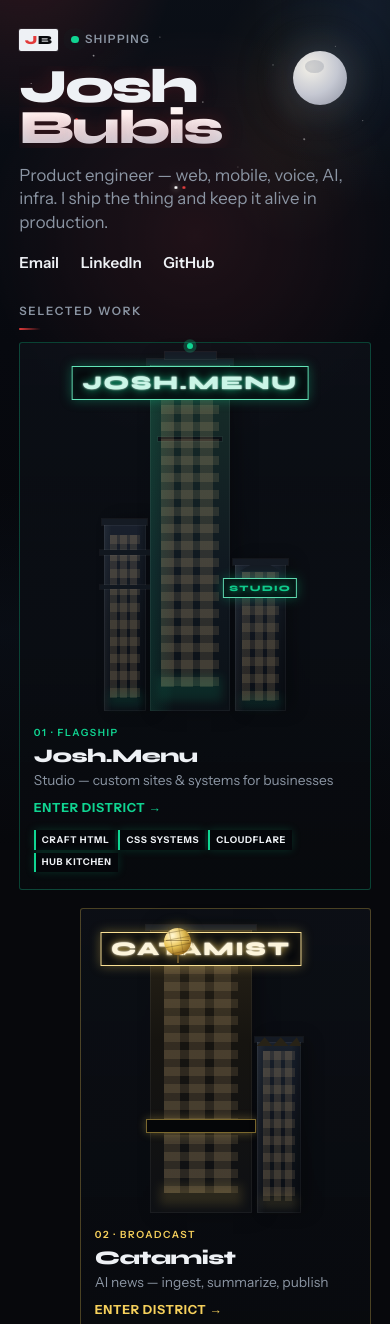
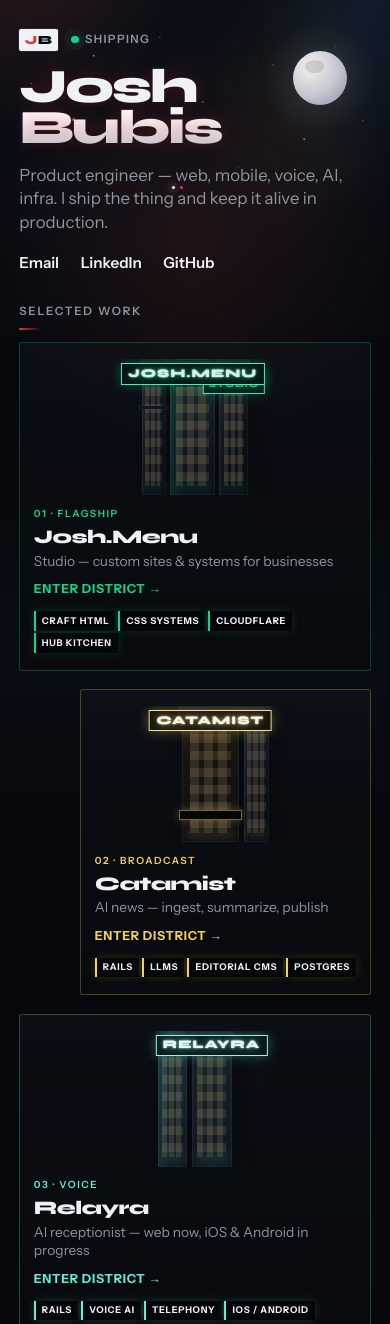
Before and after one commit to JoshBubis/joshbubis.com, a website: page index.html in a window 390 px wide. Shown: the top 1324 px of the page. Drawn offline with Linux system fonts and the light colour scheme.

Commit message:
Compact mobile city cards — shrink buildings to thumbnail vignettes
Buildings were rendering at full desktop height on mobile, making each
card a giant stacked tower. Now the cluster is capped at 8.5rem with
proportionally scaled buildings, signs, and ornaments.

```diff
--- a/index.html
+++ b/index.html
@@ -23,7 +23,7 @@
     <link rel="icon" href="/favicon.svg?v=jb4" type="image/svg+xml">
 
     <link rel="stylesheet" href="fonts.css">
-    <link rel="stylesheet" href="resume.css?v=c6">
+    <link rel="stylesheet" href="resume.css?v=c7">
 </head>
 
 <body>
@@ -313,7 +313,7 @@
         </footer>
     </div>
 
-    <script src="resume.js?v=c6" defer></script>
+    <script src="resume.js?v=c7" defer></script>
 </body>
 
 </html>
--- a/resume.css
+++ b/resume.css
@@ -1408,9 +1408,28 @@
 
     .cluster {
         order: -1;
-        min-height: 13.5rem;
-        margin-bottom: 0.85rem;
-    }
+        min-height: 0;
+        height: 8.5rem;
+        margin-bottom: 0.65rem;
+        overflow: hidden;
+    }
+
+    .bldg {
+        --h: auto !important;
+        height: 100%;
+    }
+
+    .bldg--glass   { --w: 2.8rem !important; }
+    .bldg--step    { --w: 1.5rem !important; }
+    .bldg--annex   { --w: 1.8rem !important; }
+    .bldg--deco    { --w: 3.6rem !important; }
+    .bldg--press   { --w: 1.6rem !important; }
+    .bldg--spire   { --w: 1.8rem !important; }
+    .bldg--comms   { --w: 2.5rem !important; }
+    .bldg--stack   { --w: 1.6rem !important; }
+    .bldg--stack-mid { --w: 2.2rem !important; }
+    .bldg--brutal  { --w: 3rem !important; }
+    .bldg--bunker  { --w: 1.4rem !important; height: 3.2rem !important; }
 
     .dossier {
         position: relative;
@@ -1444,25 +1463,122 @@
     }
 
     .sign--roof {
-        top: 0.4rem;
-    }
-
-    .antenna,
+        top: 0.25rem;
+        padding: 0.22rem 0.4rem 0.26rem;
+    }
+
+    .sign__text {
+        font-size: 0.72rem;
+    }
+
+    .sign--blade {
+        font-size: 0.42rem;
+    }
+
+    .sign--vert {
+        padding: 0.3rem 0.16rem;
+    }
+
+    .sign--vert .sign__text {
+        font-size: 0.52rem;
+    }
+
+    .sign--live {
+        font-size: 0.38rem;
+        padding: 0.1rem 0.2rem;
+    }
+
+    .sign--tube {
+        font-size: 0.38rem;
+    }
+
+    .antenna {
+        top: -1rem;
+        height: 1rem;
+    }
+
+    .antenna::after {
+        width: 6px;
+        height: 6px;
+    }
+
+    .ring { width: 1rem; height: 1rem; }
+    .ring--2 { width: 1.4rem; height: 1.4rem; }
+    .ring--3 { width: 1.8rem; height: 1.8rem; }
+
     .tank {
-        top: 0.2rem;
+        top: -0.7rem;
+        width: 0.9rem;
+        height: 0.7rem;
     }
 
     .globe {
-        top: 0.15rem;
-        left: 14%;
-        transform: none;
-        width: 1.7rem;
-        height: 1.7rem;
-    }
-
-    .peak,
+        top: -2.4rem;
+        left: 50%;
+        transform: translateX(-50%);
+        width: 1.35rem;
+        height: 1.35rem;
+    }
+
+    .globe__stand {
+        height: 0.35rem;
+    }
+
+    .peak {
+        top: -0.4rem;
+        height: 0.4rem;
+    }
+
     .saw {
-        top: 0;
+        top: -0.35rem;
+        height: 0.35rem;
+    }
+
+    .bldg__crown {
+        height: 0.28rem;
+        top: -0.28rem;
+    }
+
+    .bldg__crown--beacon::after {
+        width: 4px;
+        height: 4px;
+        top: -0.35rem;
+    }
+
+    .bldg__setback {
+        top: 18%;
+        height: 0.2rem;
+    }
+
+    .ticker {
+        height: 0.65rem;
+        bottom: 16%;
+    }
+
+    .ticker span {
+        font-size: 0.36rem;
+    }
+
+    .skybridge {
+        width: 0.45rem;
+        height: 0.25rem;
+    }
+
+    .dish {
+        width: 1.6rem;
+        height: 1.6rem;
+    }
+
+    .yard {
+        gap: 0.2rem;
+    }
+
+    .bldg--silo {
+        border-radius: 0.7rem 0.7rem 0 0;
+    }
+
+    .ledge {
+        height: 0.2rem;
     }
 
     .city__world.is-inspecting .district:not(.is-lit) {
```
